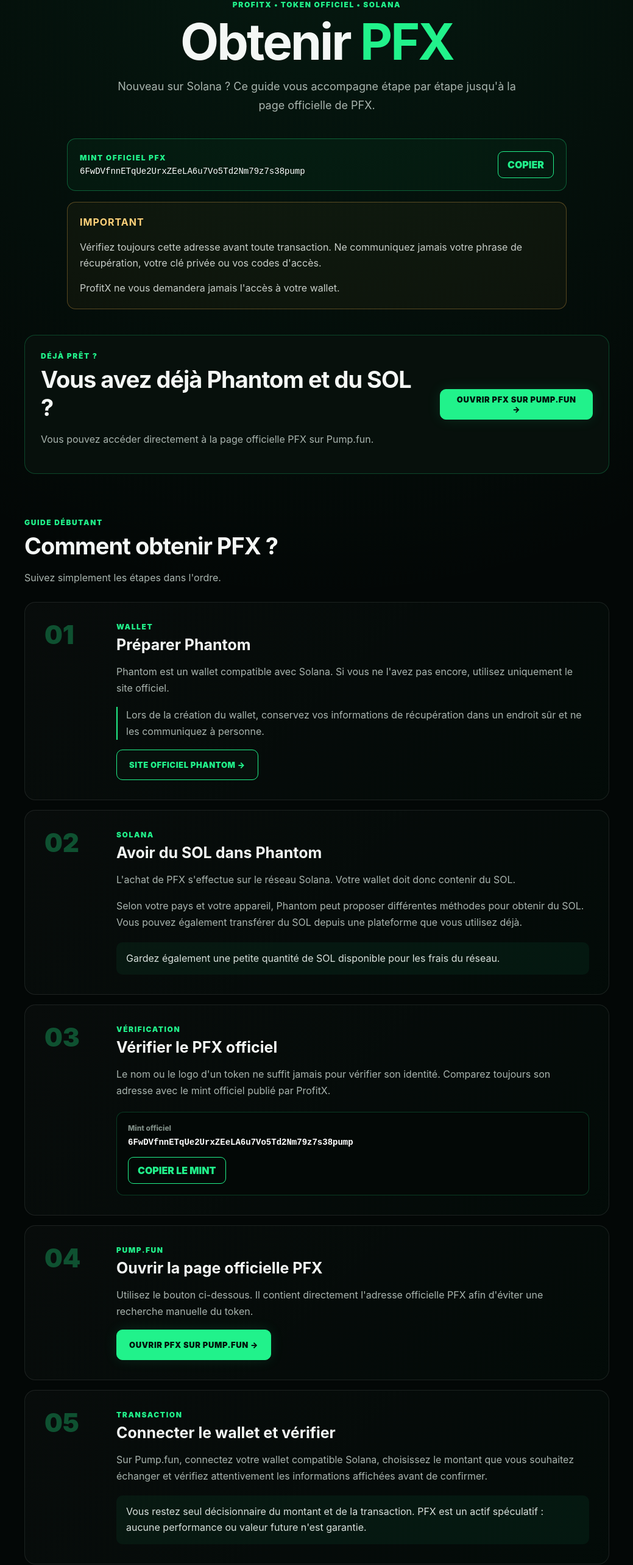
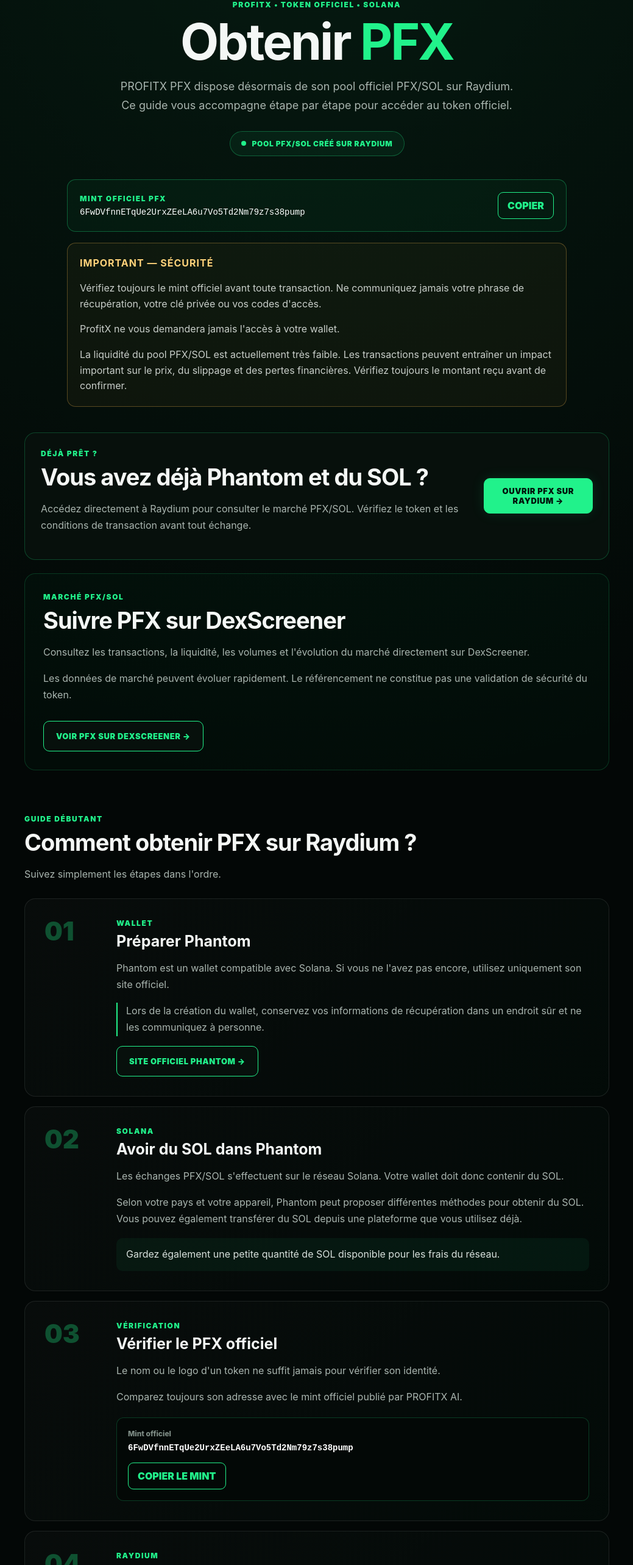
Before and after one commit to willysp062010-art/profitx-ai-analyzer, a Next.js app: page /obtenir-pfx in a window 1280 px wide. Shown: the part 160-2726 px from the top of the page at 61% size, without its empty margins (120-1159 px from the left). Built offline with nearby package versions, Linux system fonts and the light colour scheme; grey boxes are pictures that could not be loaded.

Commit message:
Update PFX Raydium trading links

```diff
--- a/pages/obtenir-pfx.js
+++ b/pages/obtenir-pfx.js
@@ -1,14 +1,17 @@
+
 import { useState } from "react";
 import Head from "next/head";
 
 const PFX_MINT =
   "6FwDVfnnETqUe2UrxZEeLA6u7Vo5Td2Nm79z7s38pump";
 
-const PUMP_URL =
-  `https://pump.fun/coin/${PFX_MINT}`;
+const RAYDIUM_URL =
+  `https://raydium.io/swap/?inputMint=sol&outputMint=${PFX_MINT}`;
 
-const PHANTOM_URL =
-  "https://phantom.com/";
+const DEXSCREENER_URL =
+  "https://dexscreener.com/solana/8xezT7zFCg3adVTyME72qiA42upJdy8SATFyhZJcX9jb";
+
+const PHANTOM_URL = "https://phantom.com/";
 
 export default function ObtenirPFX() {
   const [copied, setCopied] = useState(false);
@@ -29,10 +32,10 @@ export default function ObtenirPFX() {
   return (
     <>
       <Head>
-        <title>Obtenir PFX | PROFITX AI</title>
+        <title>Obtenir PFX sur Raydium | PROFITX AI</title>
         <meta
           name="description"
-          content="Guide simple pour accéder au token officiel PFX de ProfitX AI sur Solana."
+          content="Guide officiel pour obtenir PROFITX PFX sur Raydium, réseau Solana. Vérifiez le mint et les risques avant toute transaction."
         />
       </Head>
 
@@ -66,10 +69,16 @@ export default function ObtenirPFX() {
           </h1>
 
           <p className="lead">
-            Nouveau sur Solana ? Ce guide vous accompagne
-            étape par étape jusqu&apos;à la page officielle
-            de PFX.
+            PROFITX PFX dispose désormais de son pool
+            officiel PFX/SOL sur Raydium.
+            Ce guide vous accompagne étape par étape
+            pour accéder au token officiel.
           </p>
+
+          <div className="status">
+            <span className="statusDot" />
+            POOL PFX/SOL CRÉÉ SUR RAYDIUM
+          </div>
 
           <div className="official">
             <div>
@@ -92,18 +101,26 @@ export default function ObtenirPFX() {
           </div>
 
           <div className="warning">
-            <strong>IMPORTANT</strong>
+            <strong>IMPORTANT — SÉCURITÉ</strong>
 
             <p>
-              Vérifiez toujours cette adresse avant toute
-              transaction. Ne communiquez jamais votre phrase
-              de récupération, votre clé privée ou vos codes
-              d&apos;accès.
+              Vérifiez toujours le mint officiel avant
+              toute transaction. Ne communiquez jamais
+              votre phrase de récupération, votre clé
+              privée ou vos codes d&apos;accès.
             </p>
 
             <p>
-              ProfitX ne vous demandera jamais l&apos;accès à
-              votre wallet.
+              ProfitX ne vous demandera jamais
+              l&apos;accès à votre wallet.
+            </p>
+
+            <p>
+              La liquidité du pool PFX/SOL est actuellement
+              très faible. Les transactions peuvent entraîner
+              un impact important sur le prix, du slippage
+              et des pertes financières. Vérifiez toujours
+              le montant reçu avant de confirmer.
             </p>
           </div>
         </section>
@@ -119,18 +136,51 @@ export default function ObtenirPFX() {
             </h2>
 
             <p>
-              Vous pouvez accéder directement à la page
-              officielle PFX sur Pump.fun.
+              Accédez directement à Raydium pour
+              consulter le marché PFX/SOL.
+              Vérifiez le token et les conditions
+              de transaction avant tout échange.
             </p>
           </div>
 
           <a
-            href={PUMP_URL}
+            href={RAYDIUM_URL}
             target="_blank"
-            rel="noreferrer"
+            rel="noopener noreferrer"
             className="primaryButton"
           >
-            OUVRIR PFX SUR PUMP.FUN →
+            OUVRIR PFX SUR RAYDIUM →
+          </a>
+        </section>
+
+        <section className="market">
+          <div className="eyebrow">
+            MARCHÉ PFX/SOL
+          </div>
+
+          <h2>
+            Suivre PFX sur DexScreener
+          </h2>
+
+          <p>
+            Consultez les transactions, la liquidité,
+            les volumes et l&apos;évolution du marché
+            directement sur DexScreener.
+          </p>
+
+          <p>
+            Les données de marché peuvent évoluer
+            rapidement. Le référencement ne constitue
+            pas une validation de sécurité du token.
+          </p>
+
+          <a
+            href={DEXSCREENER_URL}
+            target="_blank"
+            rel="noopener noreferrer"
+            className="secondaryButton"
+          >
+            VOIR PFX SUR DEXSCREENER →
           </a>
         </section>
 
@@ -141,11 +191,12 @@ export default function ObtenirPFX() {
             </div>
 
             <h2>
-              Comment obtenir PFX ?
+              Comment obtenir PFX sur Raydium ?
             </h2>
 
             <p>
-              Suivez simplement les étapes dans l&apos;ordre.
+              Suivez simplement les étapes
+              dans l&apos;ordre.
             </p>
           </div>
 
@@ -162,21 +213,23 @@ export default function ObtenirPFX() {
               </h3>
 
               <p>
-                Phantom est un wallet compatible avec Solana.
-                Si vous ne l&apos;avez pas encore, utilisez
-                uniquement le site officiel.
+                Phantom est un wallet compatible avec
+                Solana. Si vous ne l&apos;avez pas
+                encore, utilisez uniquement son
+                site officiel.
               </p>
 
               <p className="securityText">
-                Lors de la création du wallet, conservez vos
-                informations de récupération dans un endroit
-                sûr et ne les communiquez à personne.
+                Lors de la création du wallet,
+                conservez vos informations de
+                récupération dans un endroit sûr
+                et ne les communiquez à personne.
               </p>
 
               <a
                 href={PHANTOM_URL}
                 target="_blank"
-                rel="noreferrer"
+                rel="noopener noreferrer"
                 className="secondaryButton"
               >
                 SITE OFFICIEL PHANTOM →
@@ -197,21 +250,24 @@ export default function ObtenirPFX() {
               </h3>
 
               <p>
-                L&apos;achat de PFX s&apos;effectue sur le
-                réseau Solana. Votre wallet doit donc contenir
-                du SOL.
+                Les échanges PFX/SOL s&apos;effectuent
+                sur le réseau Solana. Votre wallet
+                doit donc contenir du SOL.
               </p>
 
               <p>
-                Selon votre pays et votre appareil, Phantom
-                peut proposer différentes méthodes pour obtenir
-                du SOL. Vous pouvez également transférer du SOL
-                depuis une plateforme que vous utilisez déjà.
+                Selon votre pays et votre appareil,
+                Phantom peut proposer différentes
+                méthodes pour obtenir du SOL.
+                Vous pouvez également transférer
+                du SOL depuis une plateforme
+                que vous utilisez déjà.
               </p>
 
               <div className="tip">
-                Gardez également une petite quantité de SOL
-                disponible pour les frais du réseau.
+                Gardez également une petite quantité
+                de SOL disponible pour les frais
+                du réseau.
               </div>
             </div>
           </article>
@@ -229,10 +285,15 @@ export default function ObtenirPFX() {
               </h3>
 
               <p>
-                Le nom ou le logo d&apos;un token ne suffit
-                jamais pour vérifier son identité. Comparez
-                toujours son adresse avec le mint officiel
-                publié par ProfitX.
+                Le nom ou le logo d&apos;un token
+                ne suffit jamais pour vérifier
+                son identité.
+              </p>
+
+              <p>
+                Comparez toujours son adresse
+                avec le mint officiel publié
+                par PROFITX AI.
               </p>
 
               <div className="mintBox">
@@ -259,26 +320,40 @@ export default function ObtenirPFX() {
 
             <div className="content">
               <div className="stepLabel">
-                PUMP.FUN
+                RAYDIUM
               </div>
 
               <h3>
-                Ouvrir la page officielle PFX
+                Ouvrir Raydium
               </h3>
 
               <p>
-                Utilisez le bouton ci-dessous. Il contient
-                directement l&apos;adresse officielle PFX afin
-                d&apos;éviter une recherche manuelle du token.
+                Raydium est désormais la plateforme
+                d&apos;échange principale présentée
+                par PROFITX AI pour le token PFX.
+              </p>
+
+              <p>
+                Utilisez le bouton ci-dessous.
+                Le lien prépare une recherche
+                d&apos;échange SOL vers PFX
+                avec le mint officiel.
+              </p>
+
+              <p>
+                Vérifiez que Raydium affiche bien
+                le token correspondant à notre
+                adresse officielle avant
+                de poursuivre.
               </p>
 
               <a
-                href={PUMP_URL}
+                href={RAYDIUM_URL}
                 target="_blank"
-                rel="noreferrer"
+                rel="noopener noreferrer"
                 className="primaryButton"
               >
-                OUVRIR PFX SUR PUMP.FUN →
+                OUVRIR PFX SUR RAYDIUM →
               </a>
             </div>
           </article>
@@ -296,17 +371,38 @@ export default function ObtenirPFX() {
               </h3>
 
               <p>
-                Sur Pump.fun, connectez votre wallet compatible
-                Solana, choisissez le montant que vous souhaitez
-                échanger et vérifiez attentivement les
-                informations affichées avant de confirmer.
+                Sur Raydium, connectez votre wallet
+                compatible Solana si vous souhaitez
+                effectuer un échange.
+              </p>
+
+              <p>
+                Sélectionnez SOL comme token de départ
+                et vérifiez que le token de destination
+                est bien le PFX officiel.
+              </p>
+
+              <p>
+                Avant toute confirmation, examinez
+                le montant de PFX attendu, le taux
+                de change, les frais, le slippage
+                et l&apos;impact sur le prix.
               </p>
 
               <div className="tip">
-                Vous restez seul décisionnaire du montant et de
-                la transaction. PFX est un actif spéculatif :
-                aucune performance ou valeur future n&apos;est
-                garantie.
+                ATTENTION : la liquidité PFX/SOL
+                est actuellement très limitée.
+                Même un échange de faible montant
+                peut entraîner une variation
+                importante du prix.
+              </div>
+
+              <div className="tip">
+                Vous restez seul décisionnaire
+                du montant et de la transaction.
+                PFX est un actif spéculatif :
+                aucune performance ou valeur future
+                n&apos;est garantie.
               </div>
             </div>
           </article>
@@ -324,14 +420,26 @@ export default function ObtenirPFX() {
               </h3>
 
               <p>
-                Une fois la transaction confirmée sur Solana,
-                vérifiez votre wallet. L&apos;affichage d&apos;un
-                token peut parfois demander un court délai selon
-                les services utilisés.
+                Une fois la transaction confirmée
+                sur Solana, vérifiez votre wallet.
+                L&apos;affichage d&apos;un token peut
+                parfois demander un court délai
+                selon les services utilisés.
               </p>
 
-              <a href="/" className="secondaryButton">
-                RETOUR À PROFITX ANALYZER →
+              <p>
+                Vous pouvez également consulter
+                les informations de marché
+                PFX/SOL sur DexScreener.
+              </p>
+
+              <a
+                href={DEXSCREENER_URL}
+                target="_blank"
+                rel="noopener noreferrer"
+                className="secondaryButton"
+              >
+                SUIVRE PFX SUR DEXSCREENER →
               </a>
             </div>
           </article>
@@ -339,16 +447,23 @@ export default function ObtenirPFX() {
 
         <section className="finalCta">
           <div className="eyebrow">
-            PROFITX AI • PFX
+            PROFITX AI • PFX • SOLANA
           </div>
 
           <h2>
-            Prêt à continuer ?
+            PFX est disponible sur Raydium
           </h2>
 
           <p>
-            Vérifiez une dernière fois le mint officiel avant
-            toute interaction.
+            Retrouvez notre pool officiel PFX/SOL
+            sur Raydium et suivez son activité
+            sur DexScreener.
+          </p>
+
+          <p>
+            Vérifiez une dernière fois le mint
+            officiel et les risques avant toute
+            interaction.
           </p>
 
           <div className="finalButtons">
@@ -357,16 +472,27 @@ export default function ObtenirPFX() {
               onClick={copyMint}
               className="secondaryButton buttonReset"
             >
-              {copied ? "MINT COPIÉ ✓" : "COPIER LE MINT"}
+              {copied
+                ? "MINT COPIÉ ✓"
+                : "COPIER LE MINT"}
             </button>
 
             <a
-              href={PUMP_URL}
+              href={RAYDIUM_URL}
               target="_blank"
-              rel="noreferrer"
+              rel="noopener noreferrer"
               className="primaryButton"
             >
-              OUVRIR PFX →
+              ACCÉDER À RAYDIUM →
+            </a>
+
+            <a
+              href={DEXSCREENER_URL}
+              target="_blank"
+              rel="noopener noreferrer"
+              className="secondaryButton"
+            >
+              DEXSCREENER →
             </a>
           </div>
         </section>
@@ -375,10 +501,18 @@ export default function ObtenirPFX() {
           <strong>PROFITX AI</strong>
 
           <p>
-            Ce guide est fourni à titre informatif. Il ne
-            constitue pas un conseil financier ni une promesse
-            de rendement. Les crypto-actifs présentent un risque
+            Ce guide est fourni à titre informatif.
+            Il ne constitue pas un conseil financier
+            ni une promesse de rendement.
+            Les crypto-actifs présentent un risque
             de perte en capital.
+          </p>
+
+          <p>
+            Le pool Raydium est distinct du marché
+            Pump.fun existant. La création du pool
+            ne ferme pas automatiquement
+            la bonding curve Pump.fun.
           </p>
         </footer>
       </main>
@@ -459,7 +593,8 @@ export default function ObtenirPFX() {
           align-items: center;
           justify-content: center;
           padding: 0 14px;
-  border: 1px solid rgba(255, 255, 255, 0.12);
+          border:
+            1px solid rgba(255, 255, 255, 0.12);
           border-radius: 10px;
           background: transparent;
           color: #a9b5af;
@@ -477,6 +612,7 @@ export default function ObtenirPFX() {
 
         .hero,
         .quick,
+        .market,
         .guide,
         .finalCta,
         .footer {
@@ -528,6 +664,30 @@ export default function ObtenirPFX() {
           color: #a9b5af;
           font-size: 18px;
           line-height: 1.7;
+        }
+
+        .status {
+          display: inline-flex;
+          align-items: center;
+          justify-content: center;
+          gap: 10px;
+          margin-top: 26px;
+          padding: 12px 18px;
+          border:
+            1px solid rgba(33, 242, 139, 0.3);
+          border-radius: 999px;
+          background: rgba(33, 242, 139, 0.06);
+          color: #21f28b;
+          font-size: 12px;
+          font-weight: 900;
+          letter-spacing: 0.7px;
+        }
+
+        .statusDot {
+          width: 8px;
+          height: 8px;
+          border-radius: 50%;
+          background: #21f28b;
         }
 
         .official {
@@ -600,6 +760,7 @@ export default function ObtenirPFX() {
         }
 
         .quick p,
+        .market p,
         .sectionTitle p,
         .content p,
         .finalCta p,
@@ -614,7 +775,7 @@ export default function ObtenirPFX() {
           align-items: center;
           justify-content: center;
           min-height: 50px;
-          padding: 0 20px;
+          padding: 12px 20px;
           border-radius: 10px;
           text-decoration: none;
           text-align: center;
@@ -644,6 +805,19 @@ export default function ObtenirPFX() {
           border: 1px solid #21f28b;
           background: #07100c;
           color: #21f28b;
+        }
+
+        .market {
+          margin-top: 22px;
+          padding: 30px;
+          border:
+            1px solid rgba(33, 242, 139, 0.18);
+          border-radius: 18px;
+          background: rgba(33, 242, 139, 0.025);
+        }
+
+        .market .secondaryButton {
+          margin-top: 12px;
         }
 
         .guide {
@@ -808,6 +982,10 @@ export default function ObtenirPFX() {
             text-align: center;
           }
 
+          .market {
+            padding: 24px 20px;
+          }
+
           .step {
             grid-template-columns: 1fr;
             gap: 15px;
```
Lines whose indentation alone changed are shown as unchanged.
